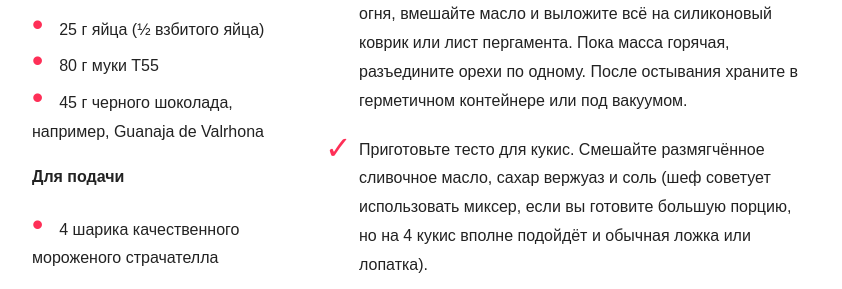
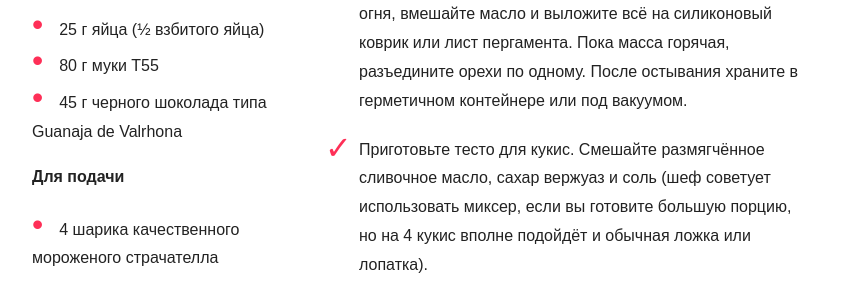
Before and after one commit to Helga1970/new-site, a Jekyll site: the page built from _recipes/les-cookeis-de-nos-reve/kukis-pekan-i-shokolad-v-skovorode.md, in a window 1280 px wide and 900 px high, scrolled down 1243 px. Shown: the part 166-455 px from the top of the window, without its empty margins (58-900 px from the left). Built offline with Jekyll 4.4.1, drawn with Linux system fonts in a browser that asks for light colours; nearby versions of some CDN libraries; some web fonts are replaced; comment, search, counter and statistics services are not loaded.

Commit message:
Update kukis-pekan-i-shokolad-v-skovorode.md

```diff
--- a/_recipes/les-cookeis-de-nos-reve/kukis-pekan-i-shokolad-v-skovorode.md
+++ b/_recipes/les-cookeis-de-nos-reve/kukis-pekan-i-shokolad-v-skovorode.md
@@ -27,6 +27,7 @@ recipe:
     * ½ ч. л. сливочного масла
 
 
+
     **Для теста на кукис**
 
 
@@ -40,7 +41,7 @@ recipe:
 
     * 80 г муки T55
 
-    * 45 г черного шоколада, например, Guanaja de Valrhona
+    * 45 г черного шоколада типа Guanaja de Valrhona
 
 
    **Для подачи**
```
